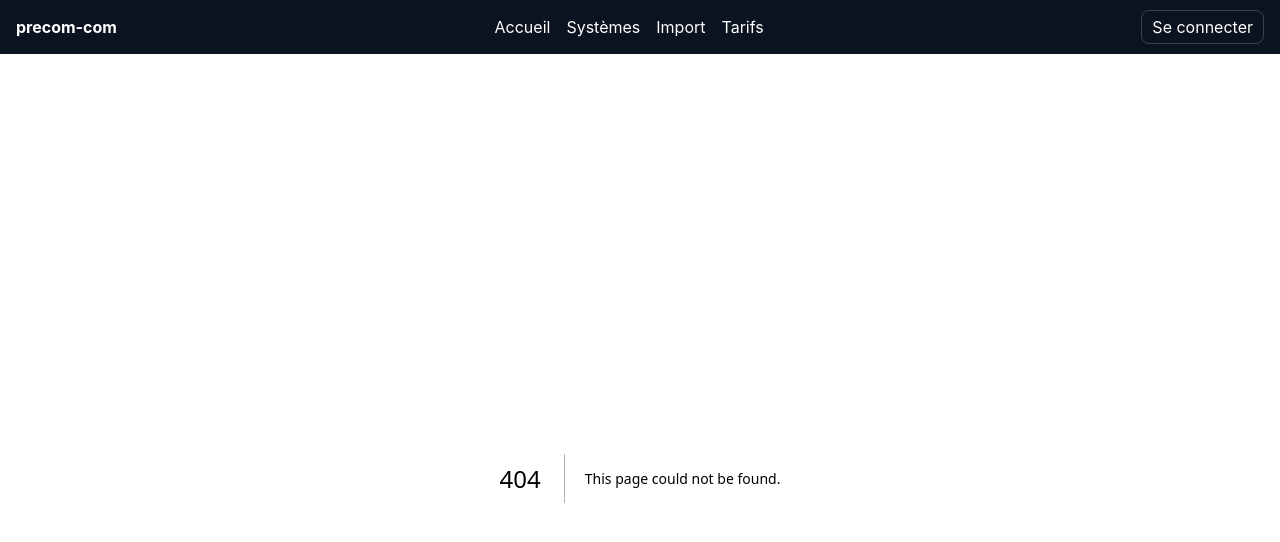
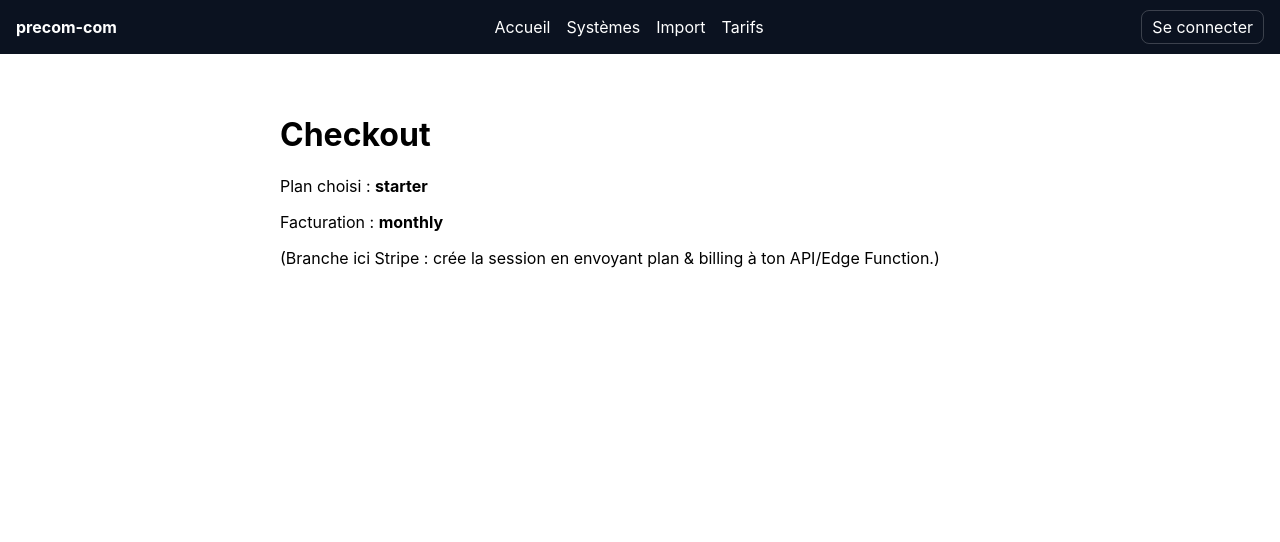
Before and after one commit to dominiqueBERNARD34/precom-com-app, a Next.js app: page /checkout in a window 1280 px wide. Before the commit this address had no page. Shown: the top 542 px of the page. Built offline with nearby package versions, Linux system fonts and the light colour scheme.

Commit message:
Create page.tsx

```diff
--- /dev/null
+++ b/app/checkout/page.tsx
@@ -0,0 +1,16 @@
+'use client'
+import { useSearchParams } from 'next/navigation'
+
+export default function CheckoutPage() {
+  const sp = useSearchParams()
+  const plan = sp.get('plan') ?? 'starter'
+  const billing = sp.get('billing') ?? 'monthly'
+  return (
+    <div style={{ maxWidth: 720, margin: '24px auto', padding: 16 }}>
+      <h1>Checkout</h1>
+      <p>Plan choisi : <b>{plan}</b></p>
+      <p>Facturation : <b>{billing}</b></p>
+      <p>(Branche ici Stripe : crée la session en envoyant plan & billing à ton API/Edge Function.)</p>
+    </div>
+  )
+}
```
